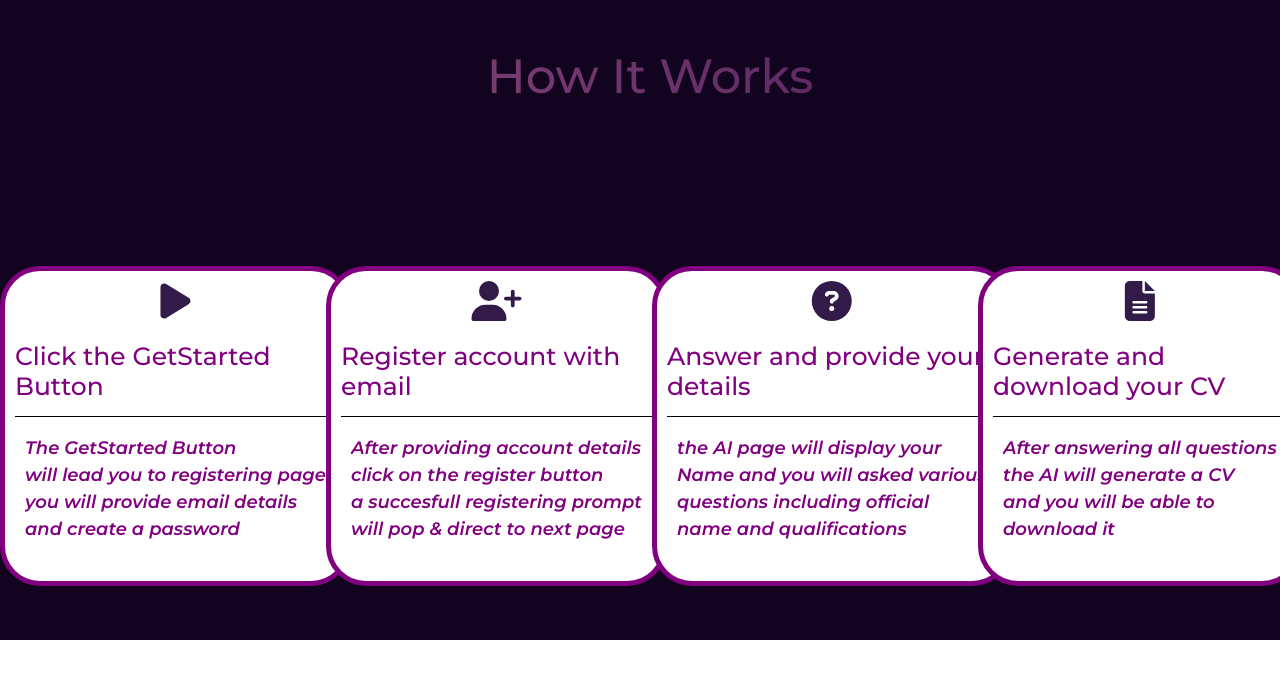
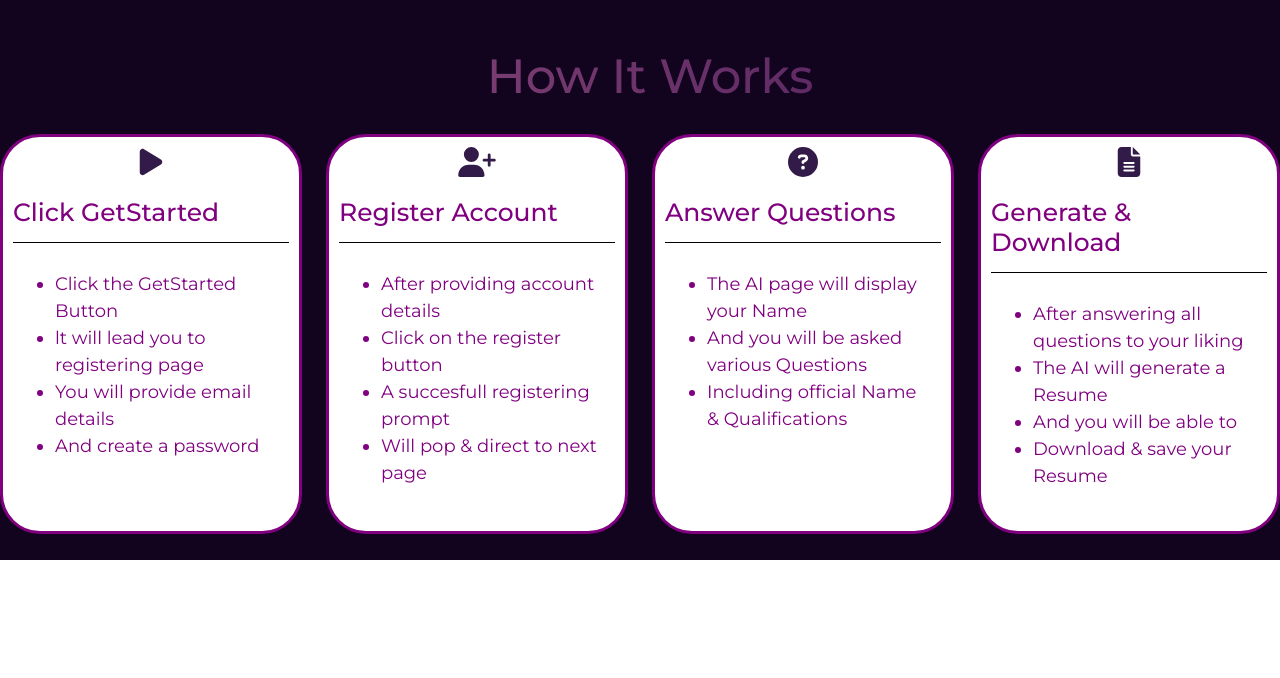
Before and after one commit to habibaadam/ResumeRocket, a React (Create React App) app in the folder client-src/rocket-front/: page /colum in a window 1280 px wide. Shown: the top 678 px of the page. Built offline with nearby package versions, Linux system fonts and the light colour scheme; a web font is replaced by a local one; what @react-pdf/renderer would draw is missing.

Commit message:
colum layout done

```diff
--- a/client-src/rocket-front/src/allComponents/Columlayout.js
+++ b/client-src/rocket-front/src/allComponents/Columlayout.js
@@ -19,14 +19,17 @@ export default function Columlayout() {
           data-aos-duration="1000"
         >
           <div className="containers">
-            <div className="content">
+            <div className="icons">
               <FontAwesomeIcon icon={faPlay} />
-              <h6 className="para">Click  the GetStarted Button</h6>
-              <p className="info"> The GetStarted Button<br></br>
-                will lead you to  registering page<br></br>
-                you will provide email details <br></br>
-                and create a password <br></br>
-              </p>
+              <h6 className="para">Click GetStarted </h6>
+              <div className="info">
+                <ul>
+                <li>Click the GetStarted Button </li>
+                <li> lt will lead you to registering page</li>
+                <li>You will provide email details </li>
+                  <li>And create a password </li>
+                </ul>
+              </div>
             </div>
           </div>
         </div>
@@ -36,14 +39,17 @@ export default function Columlayout() {
           data-aos-duration="1000"
         >
           <div className="containers">
-            <div className="content">
+            <div className="icons">
               <FontAwesomeIcon icon={faUserPlus} />
-              <h6 className="para">Register account with email </h6>
-              <p className="info">After  providing account details<br></br>
-                click on the register button<br></br>
-                a succesfull registering prompt<br></br>
-                will pop & direct to next page<br></br>
-              </p>
+              <h6 className="para">Register Account </h6>
+              <div className="info">
+                <ul>
+                  <li>After providing account details</li>
+                  <li>Click on the register button</li>
+                  <li>A succesfull registering prompt</li>
+                  <li>Will pop & direct to next page</li>
+                </ul>
+              </div>
             </div>
           </div>
         </div>
@@ -53,15 +59,16 @@ export default function Columlayout() {
           data-aos-duration="1000"
         >
           <div className="containers">
-            <div className="content">
+            <div className="icons">
               <FontAwesomeIcon icon={faQuestionCircle} />
-              <h6 className="para">Answer and provide your details </h6>
-              <p className="info">the AI page will display your <br></br>
-                Name and you will asked various<br></br>
-                questions including official<br></br>
-                name and qualifications<br></br>
-
-              </p>
+              <h6 className="para">Answer Questions</h6>
+              <div className="info">
+                <ul>
+                  <li>The AI page will display your Name</li>
+                  <li>And you will be asked various Questions </li>
+                  <li>Including official Name & Qualifications</li>
+                </ul>
+              </div>
             </div>
           </div>
         </div>
@@ -71,14 +78,17 @@ export default function Columlayout() {
           data-aos-duration="1000"
         >
           <div className="containers">
-            <div className="content">
+            <div className="icons">
               <FontAwesomeIcon icon={faFileAlt} />
-              <h6 className="para">Generate and download your CV</h6>
-              <p className="info">After answering all questions<br></br>
-                the AI will generate a CV<br></br>
-                and you will be able to<br></br>
-                download it<br></br>
-              </p>
+              <h6 className="para">Generate & Download </h6>
+              <div className="info">
+                <ul>
+                  <li>After answering all questions to your liking</li>
+                  <li>The AI will generate a Resume</li>
+                  <li>And you will be able to</li>
+                  <li>Download  & save your Resume</li>
+                </ul>
+              </div>
             </div>
           </div>
         </div>
--- a/client-src/rocket-front/src/allStyles/manual.css
+++ b/client-src/rocket-front/src/allStyles/manual.css
@@ -1,5 +1,5 @@
 div.contain {
-    height: 80vh;
+    height: 70vh;
     background-color:rgb(18, 3, 31);
     font-family: "Montserrat", sans-serif;
     width: 100%;
@@ -22,25 +22,28 @@ div.contain {
 .info{
     color: purple;
     text-align: left;
-    font-weight:600;
+    font-weight:400;
     font-size: large;
-    font-style: italic;
     margin-top: 10px;
+    font-style: normal;
+    padding: 10px;
 
 }
 
 .containers {
     order: 2;
-    width: 50vh;
-    height: 40vh;
+    width: 45vh;
+    height: 50vh;
     border-radius: 40px;
     /* Makes corners a little bit round */
     padding: 10px;
-    border: 5px solid purple;
+    border: 3px solid purple;
     /* Sets the border color to black */
     display: block;
     margin: auto;
     background-color: white;
+    margin-top: 2px;
+
 }
 
 .para {
@@ -50,7 +53,7 @@ div.contain {
     text-align: left;
 
 }
-.content {
+.icons {
     color: rgb(50, 27, 72);
     display: flex;
     align-items: flex;
@@ -59,7 +62,7 @@ div.contain {
     /* Align items to the start of the container */
     height: 100%;
     width: 100%;
-    font-size: 40px;
+    font-size: 30px;
 }
 
 p.instruct {
```
